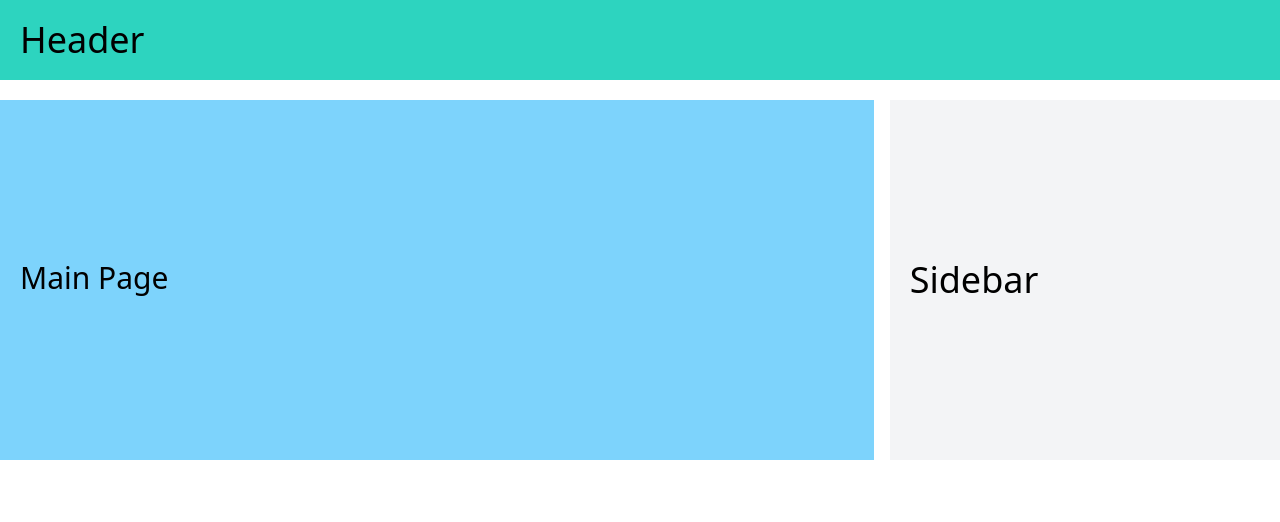
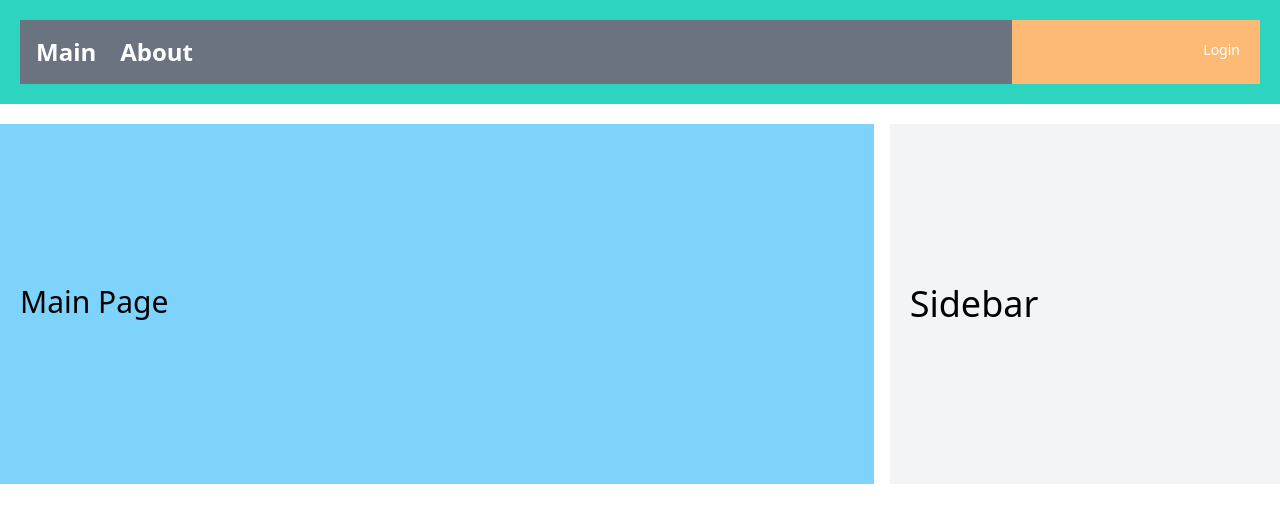
Before and after one commit to seedevk8s/mall, a React (Create React App) app: page / in a window 1280 px wide. Shown: the top 522 px of the page. Built offline with nearby package versions, Linux system fonts and the light colour scheme.

Commit message:
상단 메뉴 컴포넌트 구성

```diff
--- /dev/null
+++ b/src/components/menus/BasicMenu.js
@@ -0,0 +1,27 @@
+import React from "react";
+
+import { Link } from "react-router-dom";
+
+const BasicMenu = () => {
+    return (
+    <nav id='navbar' className=" flex bg-blue-300">
+        <div className="w-4/5 bg-gray-500" >
+            <ul className="flex p-4 text-white font-bold">
+                <li className="pr-6 text-2xl">
+                    <Link to={'/'}>Main</Link>
+                </li>
+                <li className="pr-6 text-2xl">
+                    <Link to={'/about'}>About</Link>
+                </li>
+            </ul>
+        </div>
+        <div className="w-1/5 flex justify-end bg-orange-300 p-4 font-medium">
+            <div className="text-white text-sm m-1 rounded" >
+                Login
+            </div>
+        </div>
+    </nav>
+    );
+}
+
+export default BasicMenu;
--- a/src/layouts/BasicLayout.js
+++ b/src/layouts/BasicLayout.js
@@ -1,10 +1,11 @@
 import React, { Children } from "react";
+import BasicMenu from "../components/menus/BasicMenu";
 
 const BasicLayout = ({children}) => {
     return (
         <>
         <header className="bg-teal-400 p-5">
-            <h1 className="text-2xl md:text-4xl">Header</h1>
+            <BasicMenu />
         </header>
         <div className="bg-white my-5 w-full flex flex-col space-y-4 md:flex-row md:space-x-4 md:space-y-0">
             <main className="bg-sky-300 md:w-2/3 lg:w-3/4 px-5 py-40">
```
